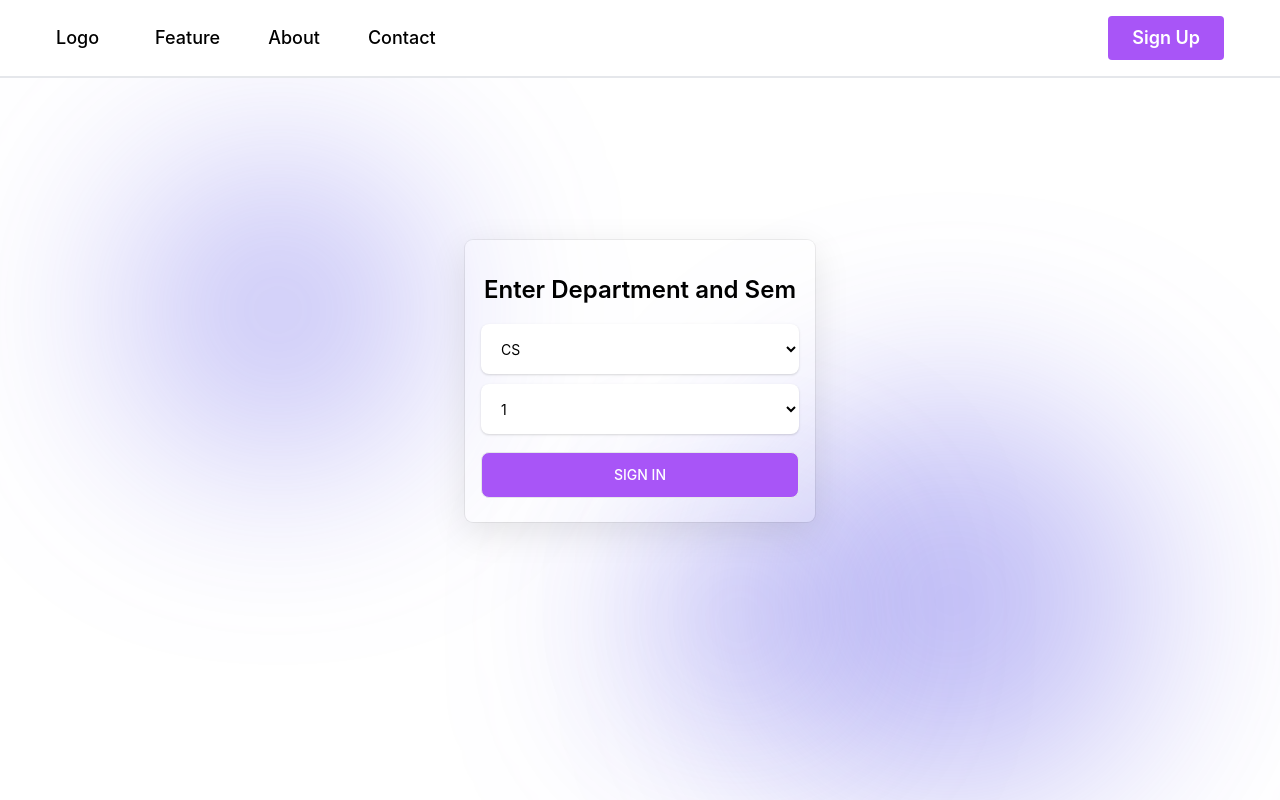
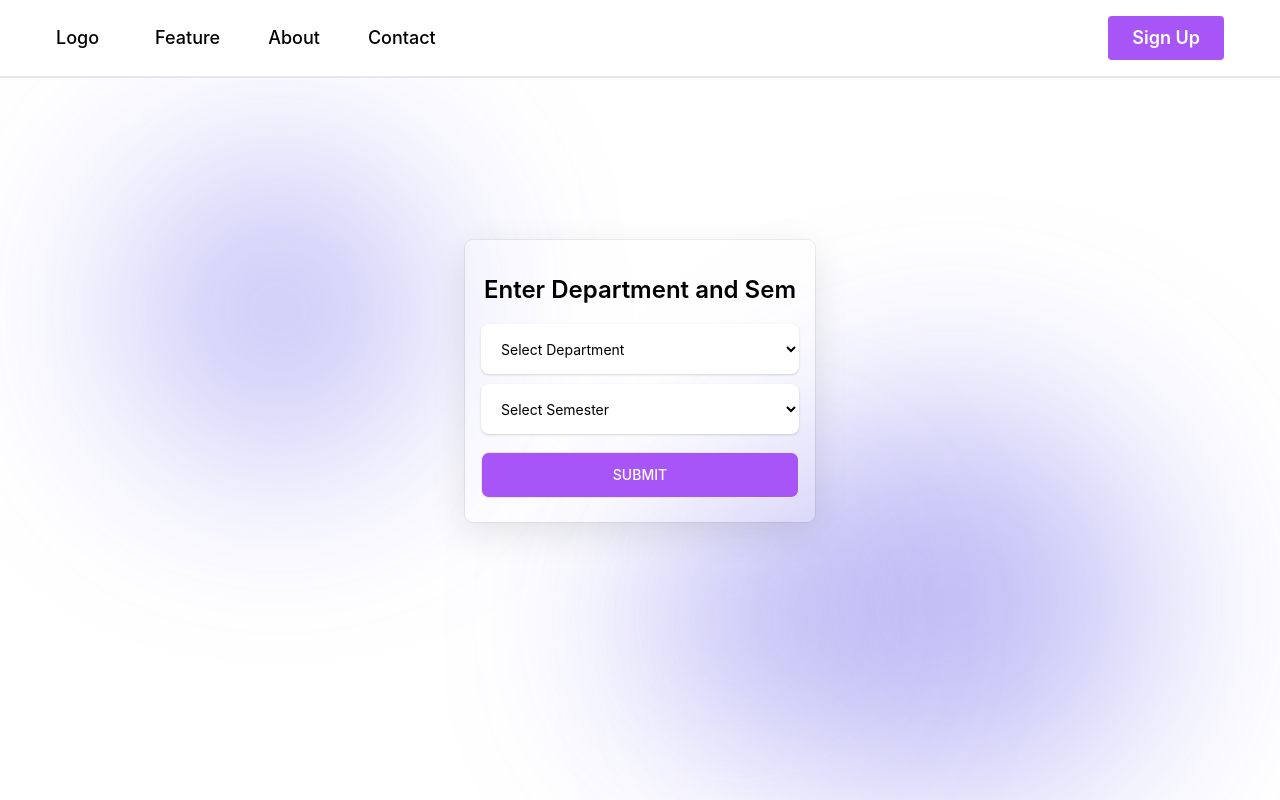
Before and after one commit to Umang-Shroff/student-help, a React (Create React App) app in the folder frontend/: page /notes in a window 1280 px wide. Built offline with nearby package versions, Linux system fonts and the light colour scheme.

Commit message:
Update InpForm.jsx

```diff
--- a/frontend/src/components/NotesPage/InpForm.jsx
+++ b/frontend/src/components/NotesPage/InpForm.jsx
@@ -56,9 +56,9 @@ const InpForm = () => {
       <form className="form" onSubmit={handleSubmit}>
         <p className="form-title">Enter Department and Sem</p>
         <div className="input-container-form">
-          {/* <input type="email" placeholder="Enter email" /> */}
 
-            <select id="dept" onChange={(e)=>setDept(e.target.value)}>
+            <select id="dept" onChange={(e)=>setDept(e.target.value)} required>
+              <option value="">Select Department</option>
               <option value="cs">CS</option>
               <option value="it">IT</option>
               <option value="csds">CSDS</option>
@@ -72,8 +72,8 @@ const InpForm = () => {
           <span></span>
         </div>
         <div className="input-container-form">
-          {/* <input type="password" placeholder="Enter password" /> */}
-            <select id="sem" onChange={(e)=>setSem(e.target.value)}>
+            <select id="sem" onChange={(e)=>setSem(e.target.value)} required>
+              <option value="">Select Semester</option>
               <option value="1">1</option>
               <option value="2">2</option>
               <option value="3">3</option>
@@ -87,7 +87,7 @@ const InpForm = () => {
 
         </div>
         <button type="submit" className="submit">
-          Sign in
+          Submit
         </button>
       </form>
     </div>
```
